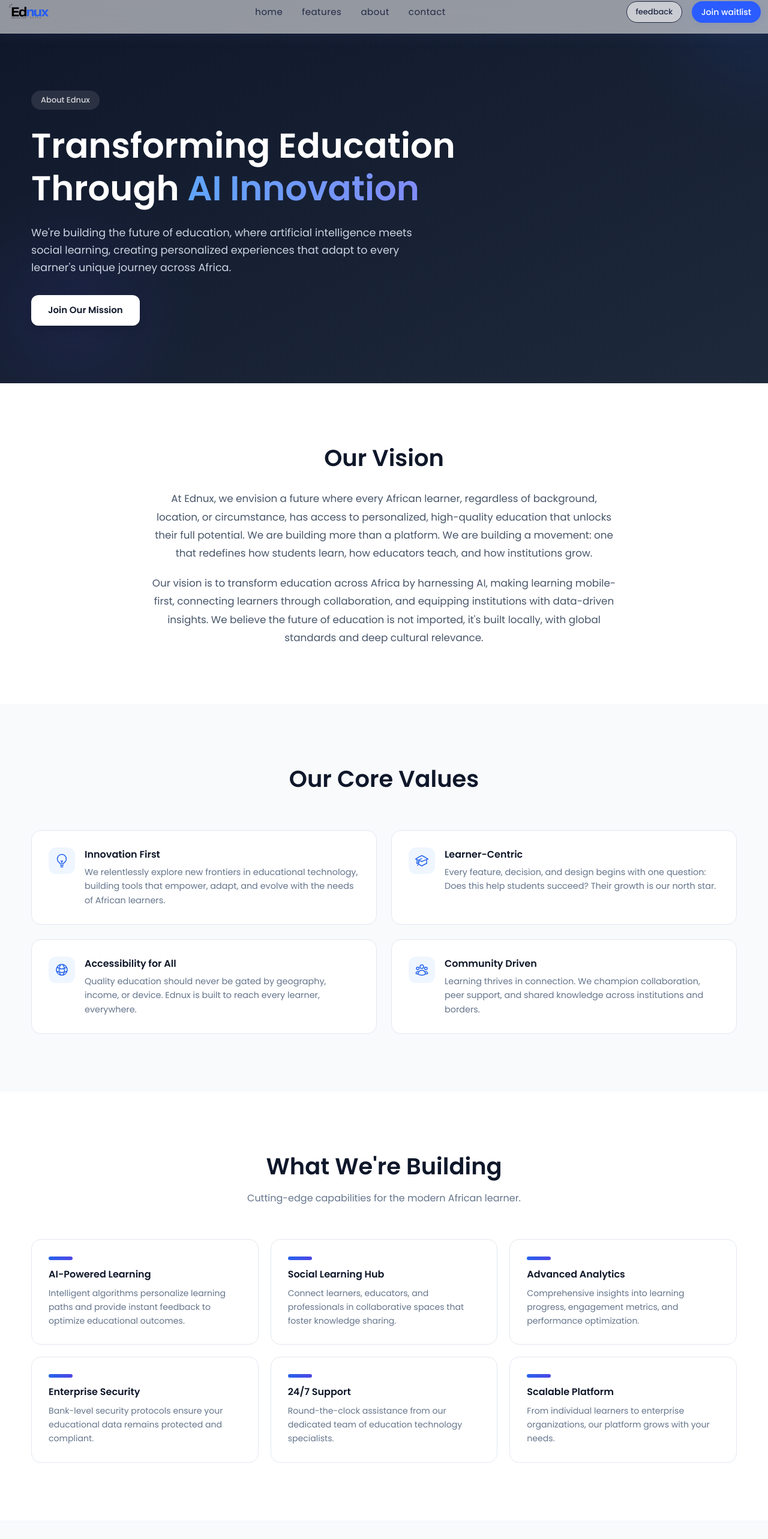
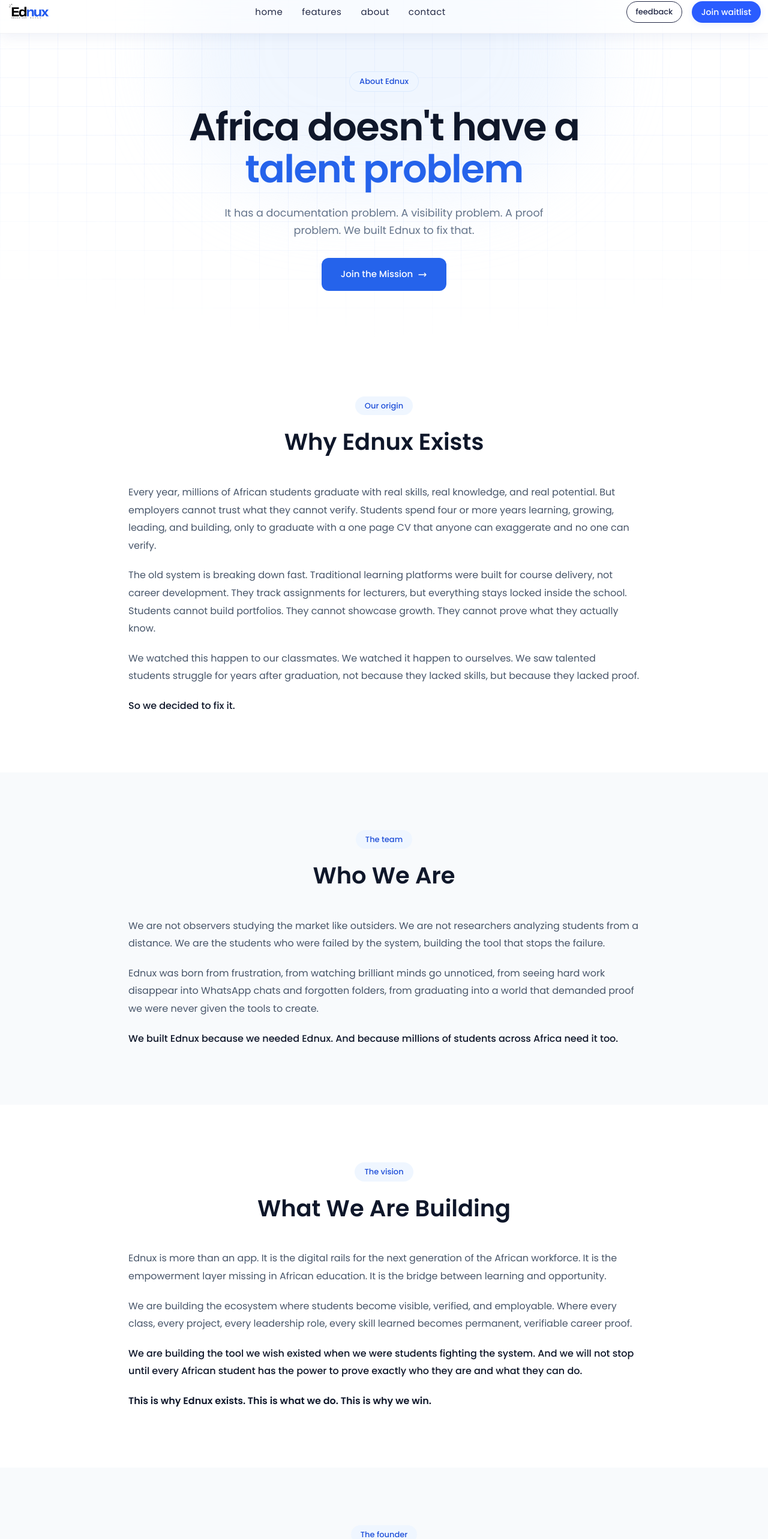
Before and after one commit to olamideabiodun/Edland, a Next.js app: page /about in a window 1280 px wide. Shown: the part 15-2581 px from the top of the page at 60% size. Built offline with nearby package versions, Linux system fonts and the light colour scheme.

Commit message:
about and contact

```diff
--- a/src/app/about/page.tsx
+++ b/src/app/about/page.tsx
@@ -5,167 +5,165 @@ import { motion } from 'framer-motion';
 import Header from '@/components/home/Header';
 import Footer from '@/components/home/Footer';
 
-const values = [
-  {
-    title: 'Innovation First',
-    description:
-      'We relentlessly explore new frontiers in educational technology, building tools that empower, adapt, and evolve with the needs of African learners.',
-    icon: (
-      <svg className="h-6 w-6" fill="none" viewBox="0 0 24 24" stroke="currentColor" strokeWidth={1.5}>
-        <path strokeLinecap="round" strokeLinejoin="round" d="M12 18v-5.25m0 0a6.01 6.01 0 0 0 1.5-.189m-1.5.189a6.01 6.01 0 0 1-1.5-.189m3.75 7.478a12.06 12.06 0 0 1-4.5 0m3.75 2.383a14.406 14.406 0 0 1-3 0M14.25 18v-.192c0-.983.658-1.823 1.508-2.316a7.5 7.5 0 1 0-7.517 0c.85.493 1.509 1.333 1.509 2.316V18" />
-      </svg>
-    ),
-  },
-  {
-    title: 'Learner-Centric',
-    description:
-      'Every feature, decision, and design begins with one question: Does this help students succeed? Their growth is our north star.',
-    icon: (
-      <svg className="h-6 w-6" fill="none" viewBox="0 0 24 24" stroke="currentColor" strokeWidth={1.5}>
-        <path strokeLinecap="round" strokeLinejoin="round" d="M4.26 10.147a60.436 60.436 0 0 0-.491 6.347A48.627 48.627 0 0 1 12 20.904a48.627 48.627 0 0 1 8.232-4.41 60.46 60.46 0 0 0-.491-6.347m-15.482 0a50.57 50.57 0 0 0-2.658-.813A59.905 59.905 0 0 1 12 3.493a59.902 59.902 0 0 1 10.399 5.84c-.896.248-1.783.52-2.658.814m-15.482 0A50.697 50.697 0 0 1 12 13.489a50.702 50.702 0 0 1 7.74-3.342M6.75 15a.75.75 0 1 0 0-1.5.75.75 0 0 0 0 1.5Zm0 0v-3.675A55.378 55.378 0 0 1 12 8.443m-7.007 11.55A5.981 5.981 0 0 0 6.75 15.75v-1.5" />
-      </svg>
-    ),
-  },
-  {
-    title: 'Accessibility for All',
-    description:
-      'Quality education should never be gated by geography, income, or device. Ednux is built to reach every learner, everywhere.',
-    icon: (
-      <svg className="h-6 w-6" fill="none" viewBox="0 0 24 24" stroke="currentColor" strokeWidth={1.5}>
-        <path strokeLinecap="round" strokeLinejoin="round" d="M12 21a9.004 9.004 0 0 0 8.716-6.747M12 21a9.004 9.004 0 0 1-8.716-6.747M12 21c2.485 0 4.5-4.03 4.5-9S14.485 3 12 3m0 18c-2.485 0-4.5-4.03-4.5-9S9.515 3 12 3m0 0a8.997 8.997 0 0 1 7.843 4.582M12 3a8.997 8.997 0 0 0-7.843 4.582m15.686 0A11.953 11.953 0 0 1 12 10.5c-2.998 0-5.74-1.1-7.843-2.918m15.686 0A8.959 8.959 0 0 1 21 12c0 .778-.099 1.533-.284 2.253m0 0A17.919 17.919 0 0 1 12 16.5a17.92 17.92 0 0 1-8.716-2.247m0 0A9.015 9.015 0 0 1 3 12c0-1.605.42-3.113 1.157-4.418" />
-      </svg>
-    ),
-  },
-  {
-    title: 'Community Driven',
-    description:
-      'Learning thrives in connection. We champion collaboration, peer support, and shared knowledge across institutions and borders.',
-    icon: (
-      <svg className="h-6 w-6" fill="none" viewBox="0 0 24 24" stroke="currentColor" strokeWidth={1.5}>
-        <path strokeLinecap="round" strokeLinejoin="round" d="M18 18.72a9.094 9.094 0 0 0 3.741-.479 3 3 0 0 0-4.682-2.72m.94 3.198.001.031c0 .225-.012.447-.037.666A11.944 11.944 0 0 1 12 21c-2.17 0-4.207-.576-5.963-1.584A6.062 6.062 0 0 1 6 18.719m12 0a5.971 5.971 0 0 0-.941-3.197m0 0A5.995 5.995 0 0 0 12 12.75a5.995 5.995 0 0 0-5.058 2.772m0 0a3 3 0 0 0-4.681 2.72 8.986 8.986 0 0 0 3.74.477m.94-3.197a5.971 5.971 0 0 0-.94 3.197M15 6.75a3 3 0 1 1-6 0 3 3 0 0 1 6 0Zm6 3a2.25 2.25 0 1 1-4.5 0 2.25 2.25 0 0 1 4.5 0Zm-13.5 0a2.25 2.25 0 1 1-4.5 0 2.25 2.25 0 0 1 4.5 0Z" />
-      </svg>
-    ),
-  },
-];
-
-const features = [
-  { title: 'AI-Powered Learning', desc: 'Intelligent algorithms personalize learning paths and provide instant feedback to optimize educational outcomes.' },
-  { title: 'Social Learning Hub', desc: 'Connect learners, educators, and professionals in collaborative spaces that foster knowledge sharing.' },
-  { title: 'Advanced Analytics', desc: 'Comprehensive insights into learning progress, engagement metrics, and performance optimization.' },
-  { title: 'Enterprise Security', desc: 'Bank-level security protocols ensure your educational data remains protected and compliant.' },
-  { title: '24/7 Support', desc: 'Round-the-clock assistance from our dedicated team of education technology specialists.' },
-  { title: 'Scalable Platform', desc: 'From individual learners to enterprise organizations, our platform grows with your needs.' },
-];
-
 export default function AboutPage() {
   return (
     <div className="min-h-screen bg-white font-poppins">
       <Header />
 
       {/* Hero */}
-      <section className="relative overflow-hidden bg-gradient-to-br from-slate-900 to-slate-800 pt-[70px]">
+      <section className="relative w-full overflow-hidden bg-white pt-[70px]">
+        {/* Faded grid background */}
+        <div
+          className="pointer-events-none absolute inset-0"
+          style={{
+            backgroundImage: `linear-gradient(rgba(37,99,235,0.07) 1px, transparent 1px), linear-gradient(90deg, rgba(37,99,235,0.07) 1px, transparent 1px)`,
+            backgroundSize: '48px 48px',
+            maskImage: 'radial-gradient(ellipse 80% 70% at 50% 30%, black 40%, transparent 100%)',
+            WebkitMaskImage: 'radial-gradient(ellipse 80% 70% at 50% 30%, black 40%, transparent 100%)',
+          }}
+        />
+        {/* Soft glow blobs */}
         <div className="pointer-events-none absolute inset-0">
-          <div className="absolute -top-40 -right-40 h-80 w-80 rounded-full bg-blue-600 opacity-10 blur-3xl" />
-          <div className="absolute bottom-0 left-0 h-60 w-60 rounded-full bg-indigo-600 opacity-10 blur-3xl" />
+          <div className="absolute -top-40 left-1/2 -translate-x-1/2 h-[500px] w-[700px] rounded-full bg-blue-100 opacity-40 blur-3xl" />
         </div>
-        <div className="relative z-10 mx-auto max-w-[1240px] px-4 py-24 sm:px-6 lg:px-8">
-          <span className="inline-block rounded-full bg-white/10 px-4 py-1.5 text-[13px] font-medium text-white/80 mb-6">
-            About Ednux
-          </span>
-          <h1 className="max-w-3xl text-[2.8rem] font-semibold leading-tight text-white sm:text-[3.6rem]">
-            Transforming Education Through{' '}
-            <span className="bg-gradient-to-r from-blue-400 to-indigo-400 bg-clip-text text-transparent">
-              AI Innovation
-            </span>
-          </h1>
-          <p className="mt-6 max-w-2xl text-[1.1rem] leading-relaxed text-slate-300">
-            We&apos;re building the future of education, where artificial intelligence meets
-            social learning, creating personalized experiences that adapt to every learner&apos;s
-            unique journey across Africa.
-          </p>
-          <Link
-            href="/waitlist"
-            className="mt-8 inline-flex items-center gap-2 rounded-xl bg-white px-7 py-3.5 text-[15px] font-semibold text-slate-900 shadow-lg transition-all duration-200 hover:-translate-y-0.5 hover:shadow-xl"
-          >
-            Join Our Mission
-          </Link>
-        </div>
-      </section>
 
-      {/* Vision */}
-      <section className="py-24">
-        <div className="mx-auto max-w-[900px] px-4 sm:px-6 text-center">
-          <h2 className="text-[2rem] font-semibold text-slate-900 sm:text-[2.4rem]">Our Vision</h2>
-          <p className="mx-auto mt-6 max-w-[780px] text-[1.05rem] leading-[1.8] text-slate-600">
-            At Ednux, we envision a future where every African learner, regardless of background,
-            location, or circumstance, has access to personalized, high-quality education that
-            unlocks their full potential. We are building more than a platform. We are building a
-            movement: one that redefines how students learn, how educators teach, and how institutions
-            grow.
-          </p>
-          <p className="mx-auto mt-5 max-w-[780px] text-[1.05rem] leading-[1.8] text-slate-600">
-            Our vision is to transform education across Africa by harnessing AI, making learning
-            mobile-first, connecting learners through collaboration, and equipping institutions with
-            data-driven insights. We believe the future of education is not imported, it&apos;s built
-            locally, with global standards and deep cultural relevance.
-          </p>
-        </div>
-      </section>
+        <div className="relative z-10 mx-auto max-w-[1240px] px-4 sm:px-6 lg:px-8">
+          <div className="flex flex-col items-center justify-start pt-16 pb-20 text-center">
+            <motion.div
+              initial={{ opacity: 0, y: 20 }}
+              animate={{ opacity: 1, y: 0 }}
+              transition={{ duration: 0.6 }}
+              className="mb-6 inline-flex items-center gap-2 rounded-full border border-blue-100 bg-blue-50 px-4 py-1.5"
+            >
+              <span className="text-[13px] font-medium text-blue-700">About Ednux</span>
+            </motion.div>
 
-      {/* Core Values */}
-      <section className="bg-slate-50 py-24">
-        <div className="mx-auto max-w-[1240px] px-4 sm:px-6 lg:px-8">
-          <div className="text-center mb-14">
-            <h2 className="text-[2rem] font-semibold text-slate-900 sm:text-[2.4rem]">Our Core Values</h2>
-          </div>
-          <div className="grid grid-cols-1 gap-6 sm:grid-cols-2">
-            {values.map((v) => (
-              <motion.div
-                key={v.title}
-                initial={{ opacity: 0, y: 20 }}
-                whileInView={{ opacity: 1, y: 0 }}
-                viewport={{ once: true }}
-                transition={{ duration: 0.5 }}
-                className="flex gap-4 rounded-2xl border border-slate-200 bg-white p-7"
+            <motion.h1
+              initial={{ opacity: 0, y: 30 }}
+              animate={{ opacity: 1, y: 0 }}
+              transition={{ duration: 0.8, delay: 0.1 }}
+              className="font-poppins max-w-[820px] text-[2.6rem] font-semibold leading-[1.1] tracking-tight text-slate-900 sm:text-[3.4rem] md:text-[4rem]"
+            >
+              Africa doesn&apos;t have a{' '}
+              <span className="text-blue-600">talent problem</span>
+            </motion.h1>
+
+            <motion.p
+              initial={{ opacity: 0, y: 20 }}
+              animate={{ opacity: 1, y: 0 }}
+              transition={{ duration: 0.8, delay: 0.25 }}
+              className="mt-6 max-w-[600px] text-[1.05rem] leading-relaxed text-slate-500 md:text-[1.1rem]"
+            >
+              It has a documentation problem. A visibility problem. A proof problem. We built Ednux to fix that.
+            </motion.p>
+
+            <motion.div
+              initial={{ opacity: 0, y: 20 }}
+              animate={{ opacity: 1, y: 0 }}
+              transition={{ duration: 0.8, delay: 0.4 }}
+              className="mt-8"
+            >
+              <Link
+                href="/waitlist"
+                className="inline-flex items-center justify-center gap-2 rounded-xl bg-blue-600 px-8 py-4 text-[15px] font-medium text-white transition-all duration-200 hover:bg-blue-700 hover:-translate-y-0.5"
               >
-                <div className="flex h-11 w-11 flex-shrink-0 items-center justify-center rounded-xl bg-blue-50 text-blue-600">
-                  {v.icon}
-                </div>
-                <div>
-                  <h3 className="text-[1rem] font-semibold text-slate-900">{v.title}</h3>
-                  <p className="mt-1.5 text-[0.9rem] leading-relaxed text-slate-500">{v.description}</p>
-                </div>
-              </motion.div>
-            ))}
+                Join the Mission
+                <svg className="h-4 w-4" fill="none" viewBox="0 0 24 24" stroke="currentColor" strokeWidth={2}>
+                  <path strokeLinecap="round" strokeLinejoin="round" d="M17 8l4 4m0 0l-4 4m4-4H3" />
+                </svg>
+              </Link>
+            </motion.div>
           </div>
         </div>
       </section>
 
-      {/* Features grid */}
+      {/* Why Ednux Exists */}
       <section className="py-24">
-        <div className="mx-auto max-w-[1240px] px-4 sm:px-6 lg:px-8">
-          <div className="text-center mb-14">
-            <h2 className="text-[2rem] font-semibold text-slate-900 sm:text-[2.4rem]">What We&apos;re Building</h2>
-            <p className="mt-3 text-slate-500">Cutting-edge capabilities for the modern African learner.</p>
+        <div className="mx-auto max-w-[900px] px-4 sm:px-6">
+          <div className="mb-10 text-center">
+            <span className="inline-block rounded-full bg-blue-50 px-4 py-1.5 text-[13px] font-medium text-blue-700 mb-4">
+              Our origin
+            </span>
+            <h2 className="font-poppins text-[2rem] font-semibold text-slate-900 sm:text-[2.4rem]">
+              Why Ednux Exists
+            </h2>
           </div>
-          <div className="grid grid-cols-1 gap-5 sm:grid-cols-2 lg:grid-cols-3">
-            {features.map((f) => (
-              <div key={f.title} className="rounded-2xl border border-slate-200 bg-white p-7 hover:shadow-lg transition-shadow duration-300">
-                <div className="mb-3 h-1.5 w-10 rounded-full bg-gradient-to-r from-blue-600 to-indigo-600" />
-                <h3 className="text-[1rem] font-semibold text-slate-900">{f.title}</h3>
-                <p className="mt-2 text-[0.88rem] leading-relaxed text-slate-500">{f.desc}</p>
-              </div>
-            ))}
+          <div className="space-y-5 text-[1rem] leading-[1.85] text-slate-600">
+            <p>
+              Every year, millions of African students graduate with real skills, real knowledge, and real potential. But employers cannot trust what they cannot verify. Students spend four or more years learning, growing, leading, and building, only to graduate with a one page CV that anyone can exaggerate and no one can verify.
+            </p>
+            <p>
+              The old system is breaking down fast. Traditional learning platforms were built for course delivery, not career development. They track assignments for lecturers, but everything stays locked inside the school. Students cannot build portfolios. They cannot showcase growth. They cannot prove what they actually know.
+            </p>
+            <p>
+              We watched this happen to our classmates. We watched it happen to ourselves. We saw talented students struggle for years after graduation, not because they lacked skills, but because they lacked proof.
+            </p>
+            <p className="font-medium text-slate-900">So we decided to fix it.</p>
           </div>
         </div>
       </section>
 
-      {/* Founder section */}
+      {/* Who We Are */}
+      <section className="bg-slate-50 py-24">
+        <div className="mx-auto max-w-[900px] px-4 sm:px-6">
+          <div className="mb-10 text-center">
+            <span className="inline-block rounded-full bg-blue-50 px-4 py-1.5 text-[13px] font-medium text-blue-700 mb-4">
+              The team
+            </span>
+            <h2 className="font-poppins text-[2rem] font-semibold text-slate-900 sm:text-[2.4rem]">
+              Who We Are
+            </h2>
+          </div>
+          <div className="space-y-5 text-[1rem] leading-[1.85] text-slate-600">
+            <p>
+              We are not observers studying the market like outsiders. We are not researchers analyzing students from a distance. We are the students who were failed by the system, building the tool that stops the failure.
+            </p>
+            <p>
+              Ednux was born from frustration, from watching brilliant minds go unnoticed, from seeing hard work disappear into WhatsApp chats and forgotten folders, from graduating into a world that demanded proof we were never given the tools to create.
+            </p>
+            <p className="font-medium text-slate-900">
+              We built Ednux because we needed Ednux. And because millions of students across Africa need it too.
+            </p>
+          </div>
+        </div>
+      </section>
+
+      {/* What We Are Building */}
+      <section className="py-24">
+        <div className="mx-auto max-w-[900px] px-4 sm:px-6">
+          <div className="mb-10 text-center">
+            <span className="inline-block rounded-full bg-blue-50 px-4 py-1.5 text-[13px] font-medium text-blue-700 mb-4">
+              The vision
+            </span>
+            <h2 className="font-poppins text-[2rem] font-semibold text-slate-900 sm:text-[2.4rem]">
+              What We Are Building
+            </h2>
+          </div>
+          <div className="space-y-5 text-[1rem] leading-[1.85] text-slate-600">
+            <p>
+              Ednux is more than an app. It is the digital rails for the next generation of the African workforce. It is the empowerment layer missing in African education. It is the bridge between learning and opportunity.
+            </p>
+            <p>
+              We are building the ecosystem where students become visible, verified, and employable. Where every class, every project, every leadership role, every skill learned becomes permanent, verifiable career proof.
+            </p>
+            <p className="font-medium text-slate-900">
+              We are building the tool we wish existed when we were students fighting the system. And we will not stop until every African student has the power to prove exactly who they are and what they can do.
+            </p>
+            <p className="font-semibold text-slate-900">
+              This is why Ednux exists. This is what we do. This is why we win.
+            </p>
+          </div>
+        </div>
+      </section>
+
+      {/* Founder */}
       <section className="bg-slate-50 py-24">
         <div className="mx-auto max-w-[1240px] px-4 sm:px-6 lg:px-8">
           <div className="text-center mb-14">
-            <h2 className="text-[2rem] font-semibold text-slate-900 sm:text-[2.4rem]">Meet Our Founder</h2>
-            <p className="mt-3 text-slate-500">Architect, technologist, and innovator with a vision for African education.</p>
+            <span className="inline-block rounded-full bg-blue-50 px-4 py-1.5 text-[13px] font-medium text-blue-700 mb-4">
+              The founder
+            </span>
+            <h2 className="font-poppins text-[2rem] font-semibold text-slate-900 sm:text-[2.4rem]">Meet Our Founder</h2>
           </div>
 
           <div className="overflow-hidden rounded-3xl border border-slate-200 bg-white shadow-xl">
@@ -214,7 +212,8 @@ export default function AboutPage() {
               </div>
 
               {/* Image side */}
-              <div className="lg:col-span-2 relative bg-gradient-to-br from-blue-50 to-indigo-100 flex items-center justify-center p-8 min-h-[300px]">
+              <div className="lg:col-span-2 relative bg-blue-50 flex items-center justify-center p-8 min-h-[300px]">
+                {/* eslint-disable-next-line @next/next/no-img-element */}
                 <img
                   src="/assets/images/founder.png"
                   alt="Faruq Olamide Sokunbi, Founder of Ednux"
@@ -228,7 +227,7 @@ export default function AboutPage() {
 
       {/* CTA */}
       <section className="bg-gradient-to-br from-blue-600 to-indigo-700 py-20 text-center">
-        <h2 className="text-[2rem] font-semibold text-white sm:text-[2.4rem]">Join Us in Building the Future</h2>
+        <h2 className="font-poppins text-[2rem] font-semibold text-white sm:text-[2.4rem]">Join Us in Building the Future</h2>
         <p className="mx-auto mt-4 max-w-md text-[1rem] text-blue-100">
           Be part of the movement redefining education across Africa. Early access starts with you.
         </p>
```
Also changed, not shown: src/app/contact/page.tsx (+31 -171 lines), doc/ednux_mobile.txt.
